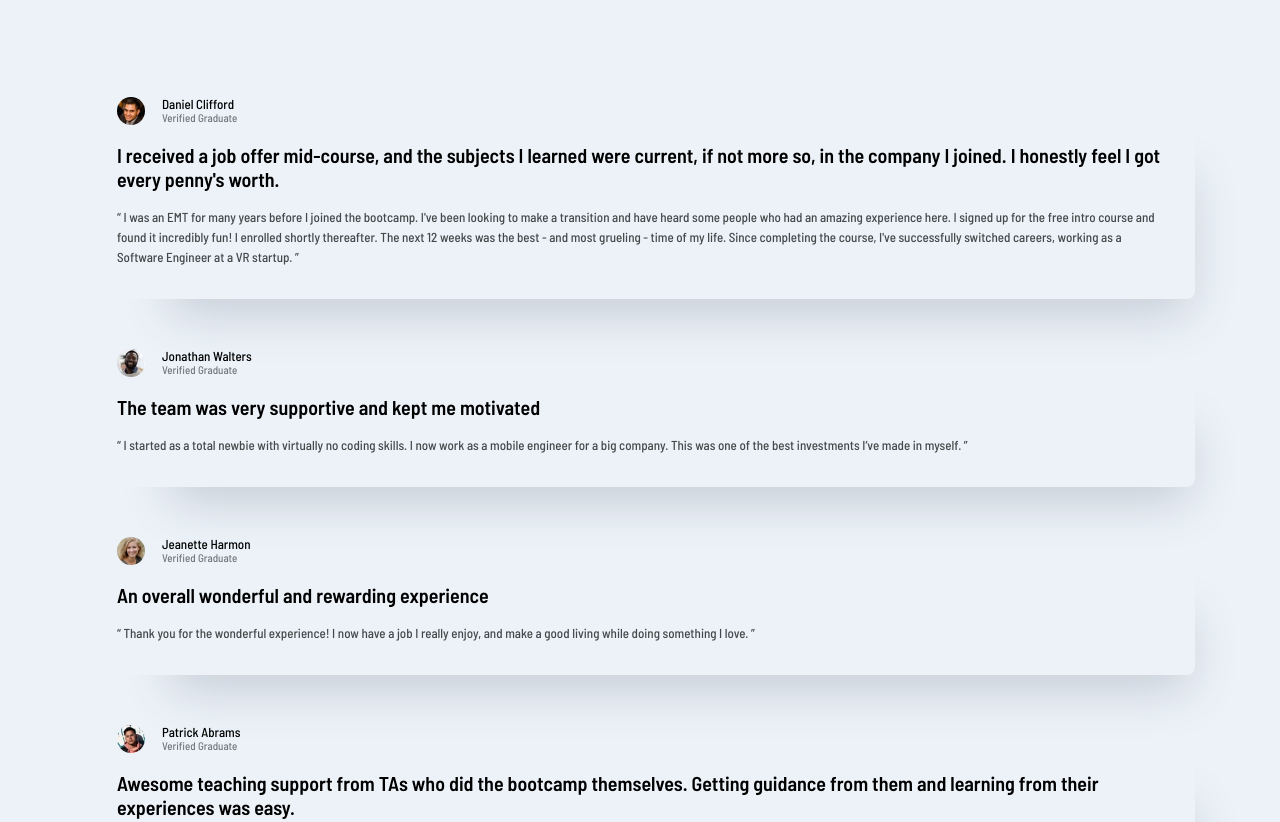
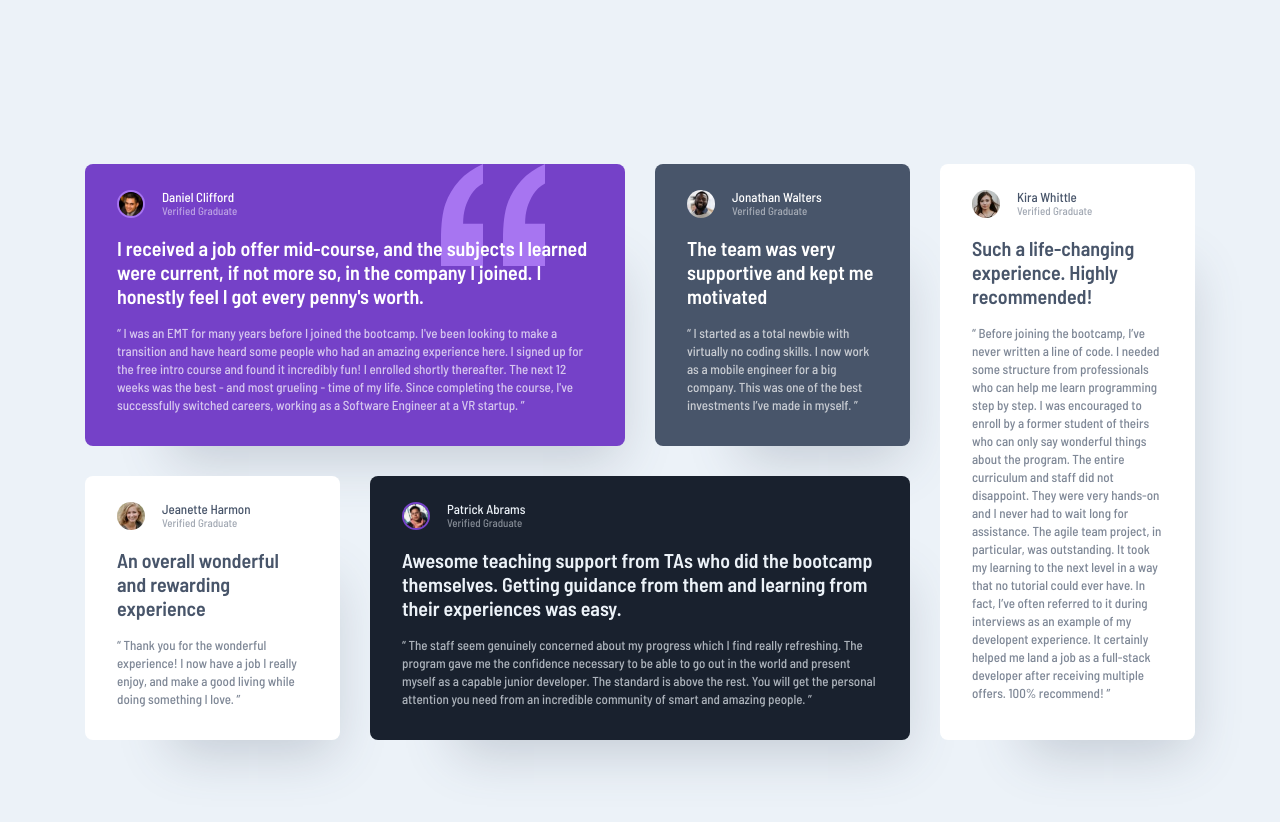
Before and after one commit to nvalline/fm-testimonials-grid-section, a plain HTML site: page index.html in a window 1280 px wide. Shown: the top 822 px of the page. Drawn offline with Linux system fonts and the light colour scheme.

Commit message:
added custom card & responsive styles

```diff
--- a/_variables.scss
+++ b/_variables.scss
@@ -23,5 +23,5 @@ $fw-semiBold: 600;
 
 // ----- Breakpoints -----
 
-$tablet: 48em; // 768px
+$tablet: 40em; // 640px
 $desktop: 64em; // 1024px
--- a/index.html
+++ b/index.html
@@ -27,7 +27,7 @@
 	<body>
 		<main>
 			<section>
-				<article class="card">
+				<article class="card clifford">
 					<div class="authorBlock">
 						<img
 							src="./images/image-daniel.jpg"
@@ -55,7 +55,7 @@
 						as a Software Engineer at a VR startup. ”
 					</p>
 				</article>
-				<article class="card">
+				<article class="card walters">
 					<div class="authorBlock">
 						<img
 							src="./images/image-jonathan.jpg"
@@ -77,7 +77,7 @@
 						best investments I’ve made in myself. ”
 					</p>
 				</article>
-				<article class="card">
+				<article class="card harmon">
 					<div class="authorBlock">
 						<img
 							src="./images/image-jeanette.jpg"
@@ -98,7 +98,7 @@
 						enjoy, and make a good living while doing something I love. ”
 					</p>
 				</article>
-				<article class="card">
+				<article class="card abrams">
 					<div class="authorBlock">
 						<img
 							src="./images/image-patrick.jpg"
@@ -125,7 +125,7 @@
 						and amazing people. ”
 					</p>
 				</article>
-				<article class="card">
+				<article class="card whittle">
 					<div class="authorBlock">
 						<img
 							src="./images/image-kira.jpg"
--- a/styles.scss
+++ b/styles.scss
@@ -10,12 +10,46 @@ body {
 main {
 	padding: 4.4375rem 1.5rem;
 
+	@media (min-width: $tablet) {
+		padding: 6.75rem 2rem;
+	}
+
+	@media (min-width: $desktop) {
+		padding: 10.25rem 2rem;
+	}
+
 	section {
 		margin: 0 auto;
-		max-width: 1110px;
+		max-width: 475px;
 		display: grid;
 		grid-template-columns: 1fr;
+		grid-template-areas:
+			'clifford'
+			'walters'
+			'harmon'
+			'abrams'
+			'whittle';
 		gap: 1.5rem;
+
+		@media (min-width: $tablet) {
+			max-width: 800px;
+			grid-template-columns: 1fr 1fr;
+			grid-template-areas:
+				'clifford clifford'
+				'walters whittle'
+				'harmon whittle'
+				'abrams abrams';
+			gap: 1.6875rem;
+		}
+
+		@media (min-width: $desktop) {
+			max-width: 1110px;
+			grid-template-columns: 1fr 1fr 1fr 1fr;
+			grid-template-areas:
+				'clifford clifford walters whittle'
+				'harmon abrams abrams whittle';
+			gap: 1.875rem;
+		}
 
 		.card {
 			padding: 1.625rem 2rem 2rem;
@@ -59,7 +93,64 @@ main {
 				font-weight: $fw-medium;
 				line-height: 1.539;
 				opacity: 0.7;
+
+				@media (min-width: $desktop) {
+					line-height: 1.385;
+				}
 			}
+		}
+
+		.clifford {
+			grid-area: clifford;
+			background-color: $violet;
+			background-image: url(./images/bg-pattern-quotation.svg);
+			background-position: right 1.5rem top;
+			background-repeat: no-repeat;
+			color: $white;
+
+			@media (min-width: $tablet) {
+				background-position: right 3.25rem top;
+			}
+
+			@media (min-width: $desktop) {
+				background-position: right 5rem top;
+			}
+
+			.authorBlock {
+				img {
+					border: 2px solid $lightViolet;
+				}
+			}
+		}
+
+		.walters {
+			grid-area: walters;
+			background-color: $darkGrayBlue;
+			color: $white;
+		}
+
+		.harmon {
+			grid-area: harmon;
+			background-color: $white;
+			color: $darkGrayBlue;
+		}
+
+		.abrams {
+			grid-area: abrams;
+			background-color: $darkBlackBlue;
+			color: $lightGrayBlue;
+
+			.authorBlock {
+				img {
+					border: 2px solid $violet;
+				}
+			}
+		}
+
+		.whittle {
+			grid-area: whittle;
+			background-color: $white;
+			color: $darkGrayBlue;
 		}
 	}
 }
```
Also changed, not shown: styles.css, 1 other file.
